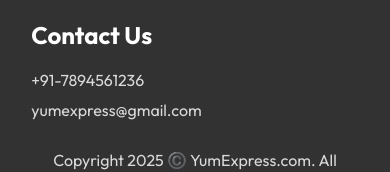
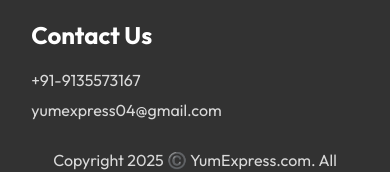
Before and after one commit to Navneetsingh04/YumExpress-Food-Delivery, a React (Vite) app in the folder Frontend/: page /myorders in a window 390 px wide. Shown: the part 997-1169 px from the top of the page. Built offline with nearby package versions, Linux system fonts and the light colour scheme; no server answers.

Commit message:
Updated  email and phone number clickable in the footer.

```diff
--- a/Frontend/src/components/Footer/Footer.jsx
+++ b/Frontend/src/components/Footer/Footer.jsx
@@ -61,8 +61,12 @@
           <div className="footer-content-right">
             <h2>Contact Us</h2>
             <ul>
-              <li>+91-7894561236</li>
-              <li>yumexpress@gmail.com</li>
+              <li>
+                <a href="tel:+91-9135573167">+91-9135573167</a>
+              </li>
+              <li>
+                <a href="mailto:yumexpress04@gmail.com">yumexpress04@gmail.com</a>
+              </li>
             </ul>
           </div>
         </div>
```
